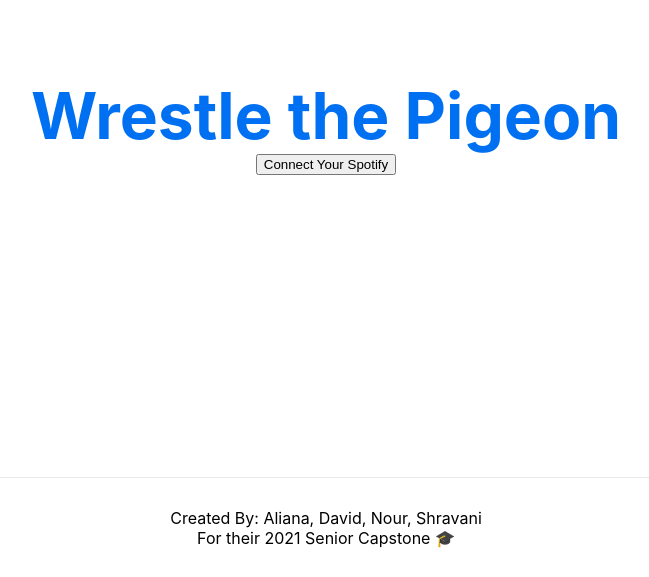
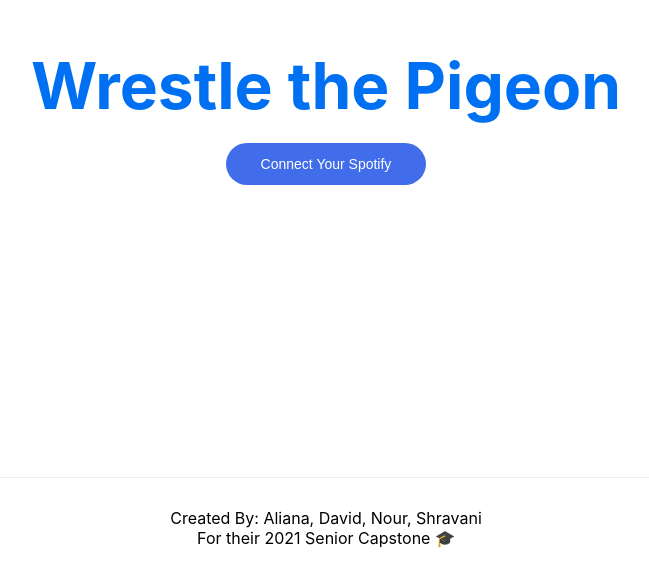
Before and after one commit to AlianaC/WrestleThePigeon, a Next.js app: page / in a window 1280 px wide. Shown: the part 223-800 px from the top of the page, without its empty margins (314-963 px from the left). Built offline with nearby package versions, Linux system fonts and the light colour scheme.

Commit message:
Added style change to connect button on index page

```diff
--- a/pages/index.js
+++ b/pages/index.js
@@ -14,7 +14,7 @@ export default function Home() {
 
         <div>
           <Link href="/api/authenticate">
-          <button>Connect Your Spotify</button>
+          <button className={styles.connectbutton}>Connect Your Spotify</button>
           </Link>
         </div>
 
--- a/styles/Home.module.css
+++ b/styles/Home.module.css
@@ -34,6 +34,24 @@
   display: flex;
   justify-content: center;
   align-items: center;
+}
+
+.connectbutton {
+  margin: 20px;
+  padding: 12px 12px;
+  border: 0 none;
+  width: 200px;
+  border-radius: 36px;
+  font-size: 14px;
+  font-weight: 540;
+  line-height: 1.3;
+  background-color: #416dea;
+  color: #fff;
+}
+
+.connectbutton:hover {
+  transition: all 150ms linear;
+  opacity: 0.85;
 }
 
 .title a {
```
